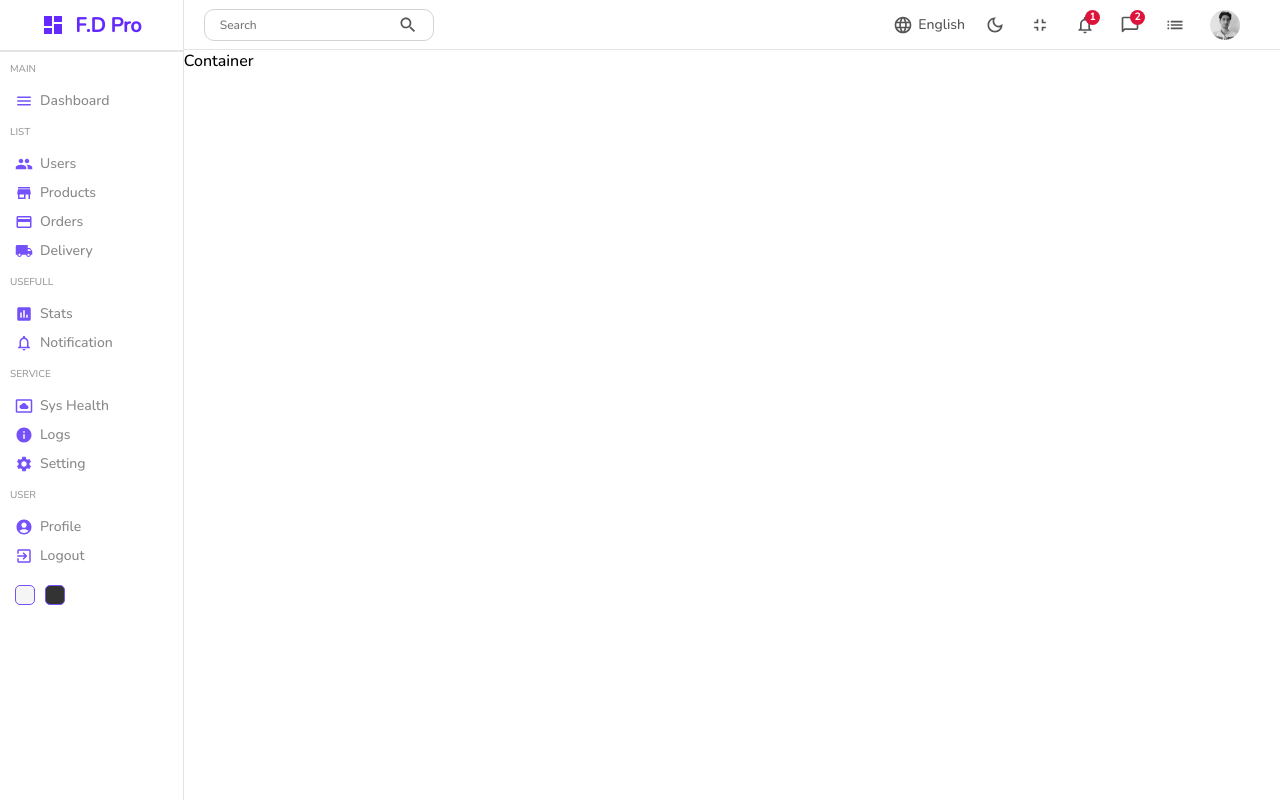
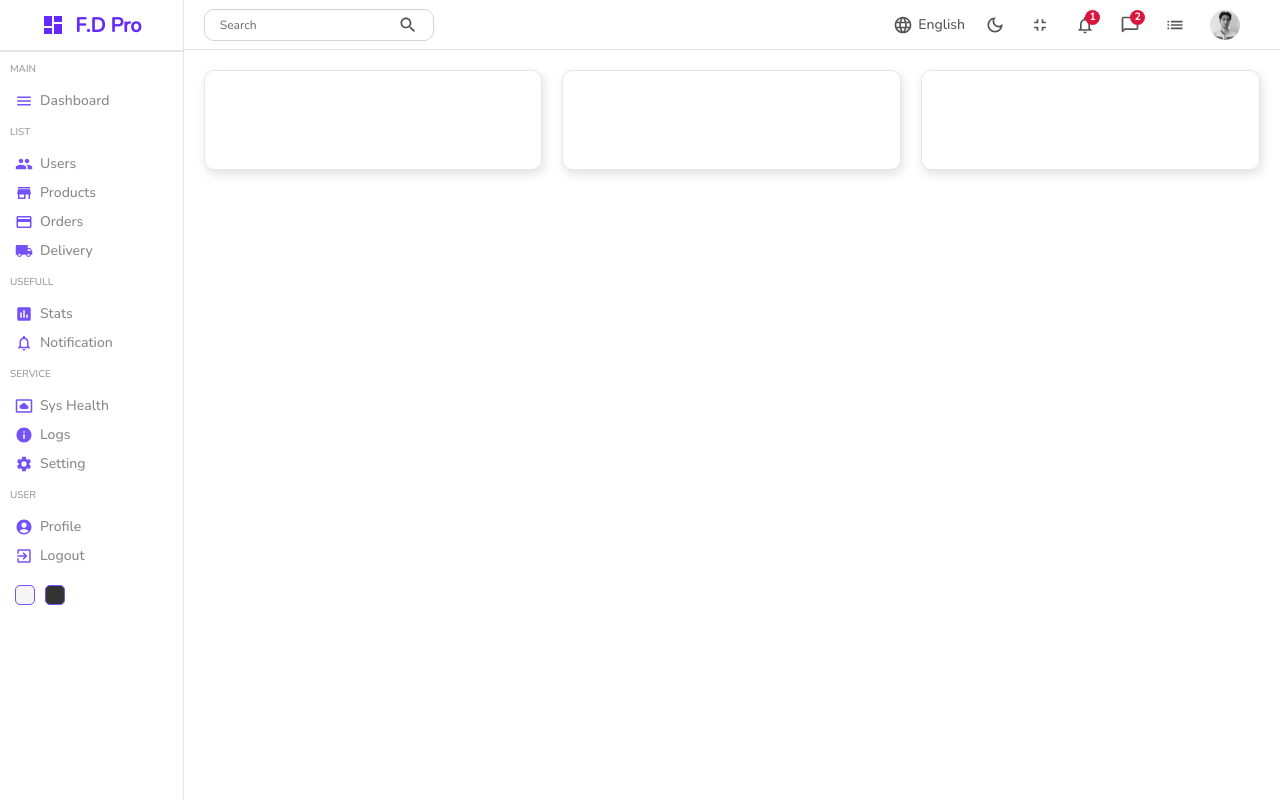
Before and after one commit to Mahdi-Hazrati/Fusion-Dashboard-Pro, a React (Create React App) app: page / in a window 1280 px wide. Built offline with nearby package versions, Linux system fonts and the light colour scheme.

Commit message:
Create Widget and add inital style

```diff
--- /dev/null
+++ b/src/Components/Widget/Widget.jsx
@@ -0,0 +1,16 @@
+import "./widget.scss"
+
+const Widget = ()=>{
+    return (
+        <div className="widget">
+            <div className="left">
+
+            </div>
+            <div className="right">
+
+            </div>
+        </div>
+    )
+}
+
+export default Widget
--- /dev/null
+++ b/src/Components/Widget/widget.scss
@@ -0,0 +1,11 @@
+.widget{
+    display: flex;
+    flex: 1;
+    padding: 10px;
+    justify-content: space-between;
+    border: 1px solid rgba(0, 0, 0, 0.1);
+    border-radius: 10px;
+    box-shadow: 2px 4px 10px 1px rgba(0, 0, 0, 0.1);
+    height: 100px;
+
+}
--- a/src/Pages/Home/Home.jsx
+++ b/src/Pages/Home/Home.jsx
@@ -1,6 +1,7 @@
 import React from "react";
 import Sidebar from "../../Components/Sidebar/Sidebar"
 import Navbar from "../../Components/Navbar/Navbar";
+import Widget from "../../Components/Widget/Widget";
 import "./home.scss"
 
 const Home = () => {
@@ -9,7 +10,11 @@
             <Sidebar />
             <div className="homeContainer">
                 <Navbar />
-                Container
+                <div className="widgets">
+                    <Widget />
+                    <Widget />
+                    <Widget />
+                </div>
             </div>
         </div>
     )
--- a/src/Pages/Home/home.scss
+++ b/src/Pages/Home/home.scss
@@ -2,5 +2,10 @@
     display: flex;
     .homeContainer{
         flex: 6;
+        .widgets{
+            display: flex;
+            padding: 20px;
+            gap: 20px;
+        }
     }
 }
```
